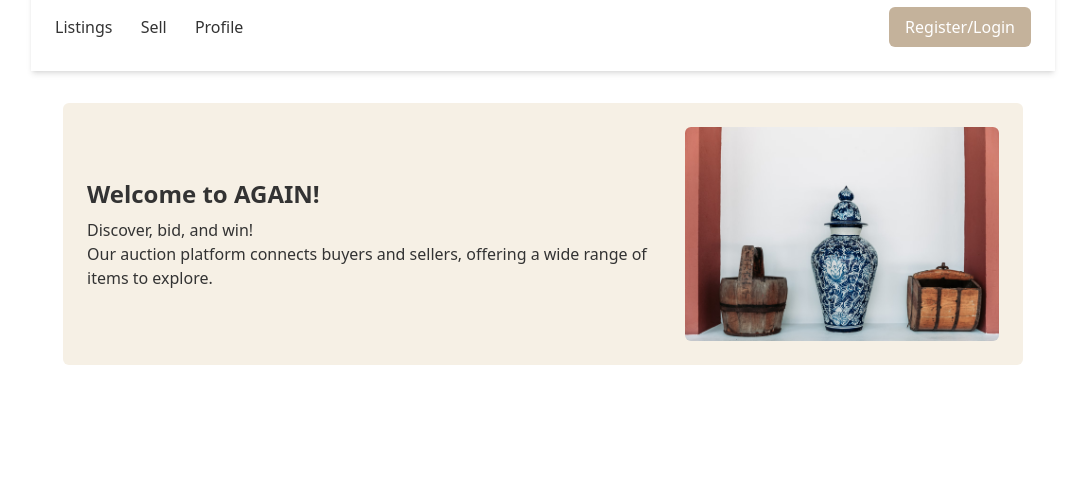
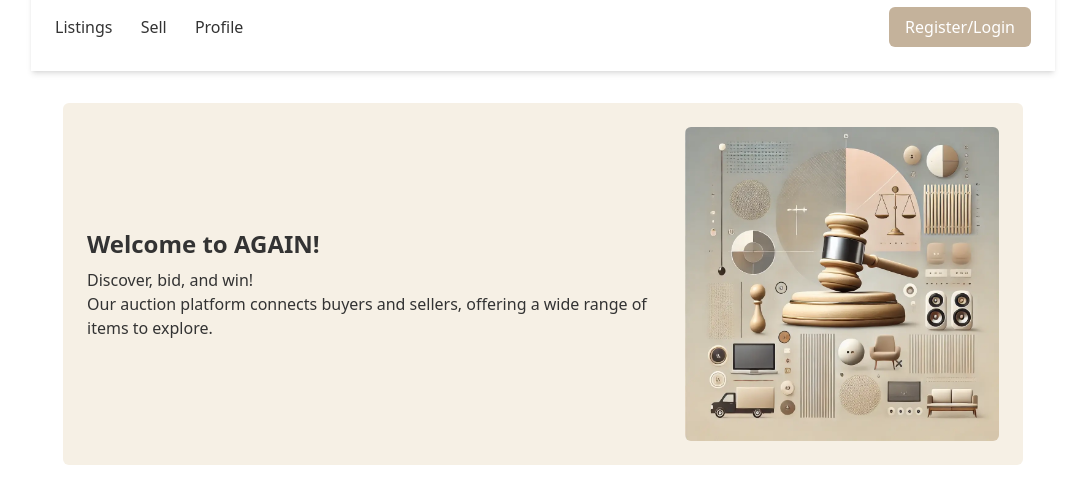
Before and after one commit to KineOnes/sp2, a website: page index.html in a window 1280 px wide. Shown: the part 109-612 px from the top of the page, without its empty margins (97-1182 px from the left). Drawn offline with Linux system fonts and the light colour scheme.

Commit message:
change info image on index to more describing

```diff
--- a/index.html
+++ b/index.html
@@ -37,7 +37,7 @@
         <!-- Image Section -->
         <div>
           <img
-            src="./images/auctionStuff.jpg"
+            src="./images/info.webp"
             alt="Auction illustration"
             class="rounded-md w-full max-w-xs h-auto object-cover"
           />
```
